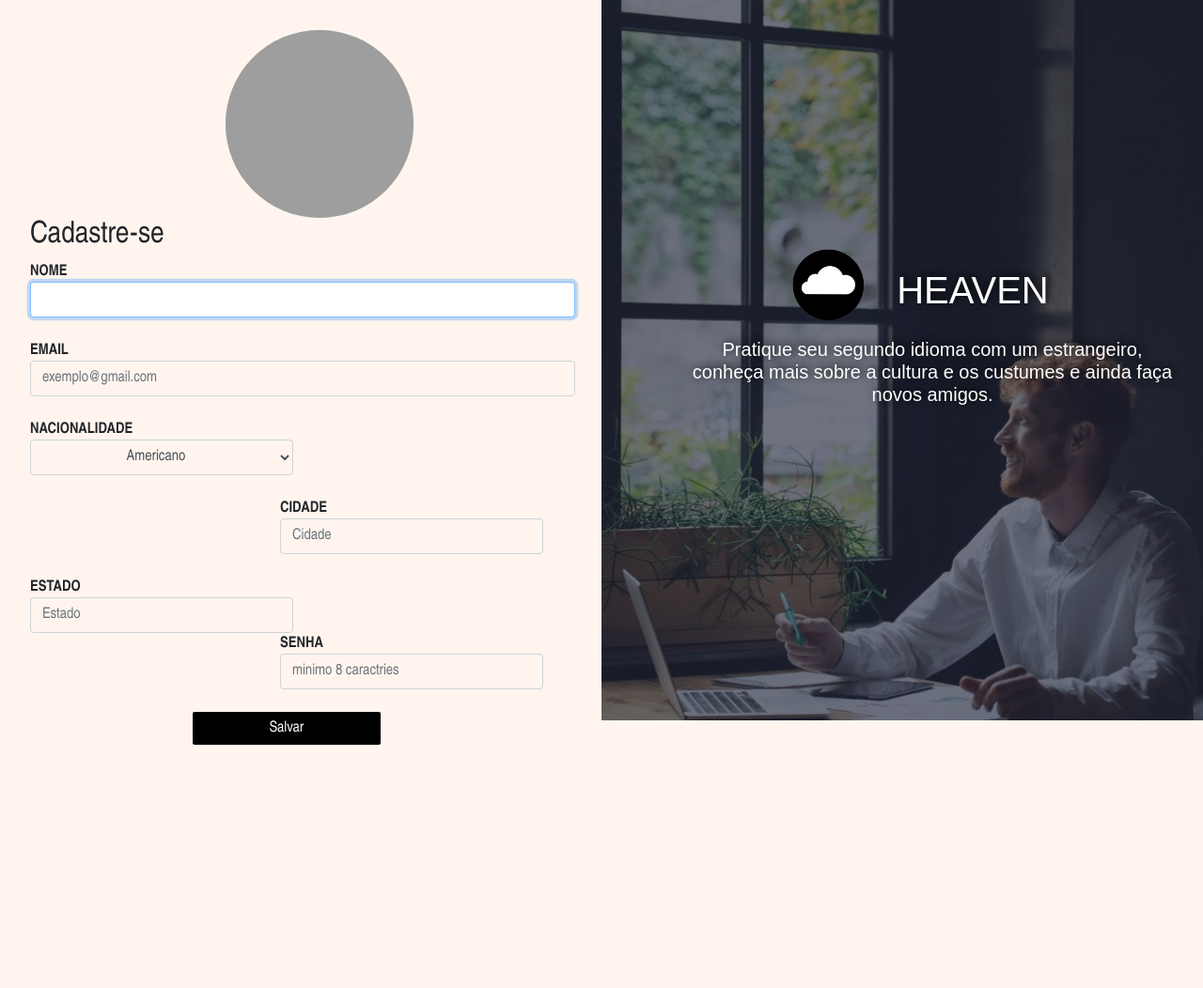
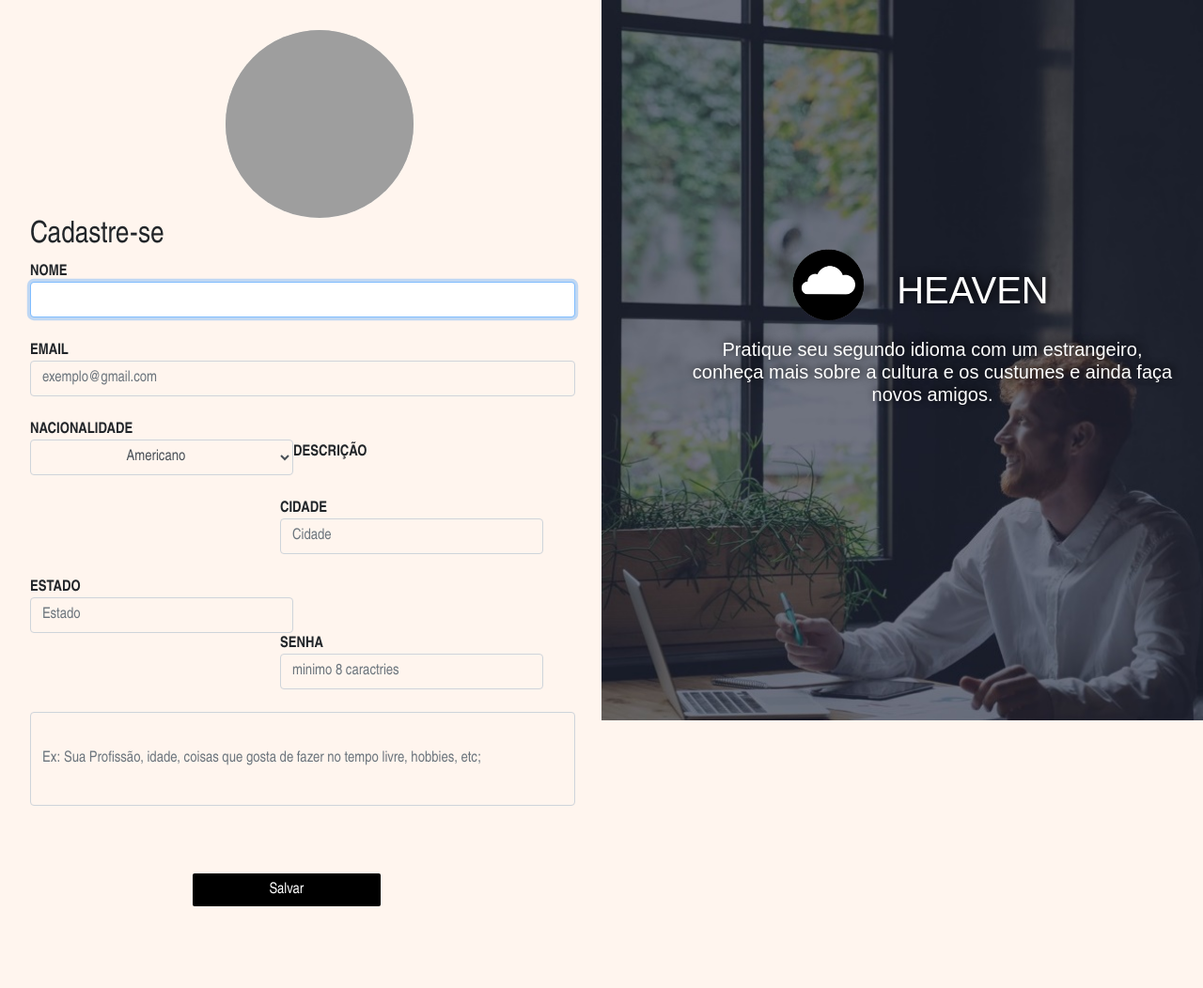
Before and after one commit to Guilherme103307/tcc-2020, a PHP site: page /poc-ingles/CadastrarUsuario.php?id=1 in a window 1280 px wide. Shown: the whole page at 94% size. Before the commit the page ends 793 px from the top, so only its background shows below. Run offline with PHP 8.4, Linux system fonts and the light colour scheme; some web fonts are replaced; grey boxes are pictures that could not be loaded.

Commit message:
Update CadastrarUsuario.php

```diff
--- a/Views/CadastrarUsuario.php
+++ b/Views/CadastrarUsuario.php
@@ -1,4 +1,4 @@
-	<?php
+<?php
 		include_once ("../Controllers/conexao.php");
  ?>
 <!DOCTYPE html>
@@ -72,6 +72,12 @@
 				<br>
 			</div>
 			<div>
+				<br>
+				<label class="label">DESCRIÇÃO</label>
+				<input type="text" name="descricao" id="descricao" autofocus="" class="form-control" style="width: 580px; margin-top: -10px; height: 100px;" placeholder="Ex: Sua Profissão, idade, coisas que gosta de fazer no tempo livre, hobbies, etc;">
+				<br>
+			</div>
+			<div>
 				<br><br>
 				<button type="submit" class="btn" style="background-color:#000 ;
 					color: white;
```
